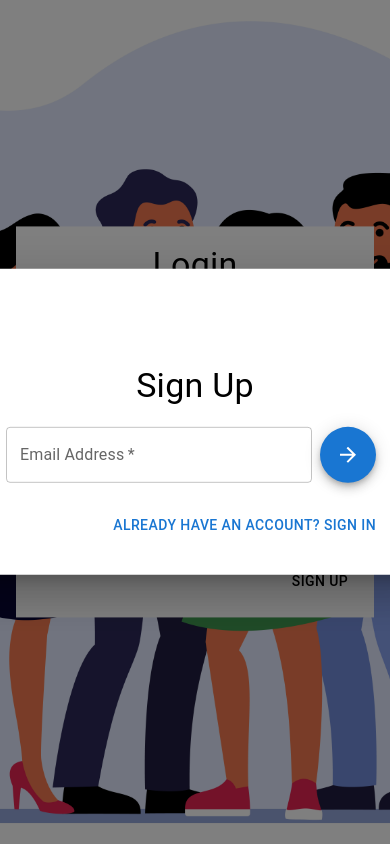
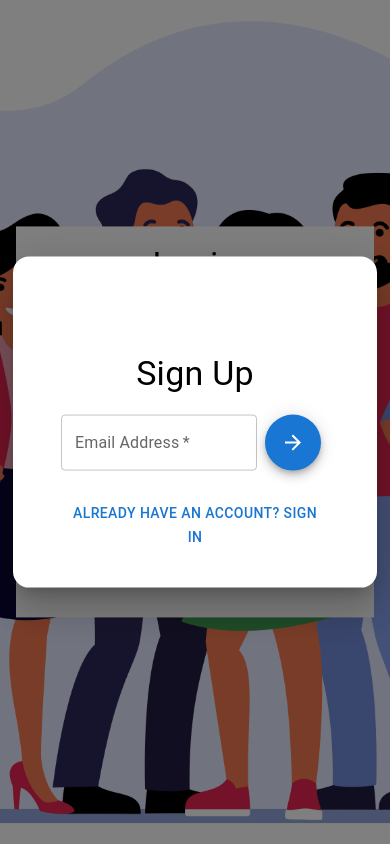
Before and after one commit to Sohaibmeo/BuzzBridge, a React (Create React App) app in the folder quora-frontend/: page / in a window 390 px wide. Both pictures are taken after a click on the button "SIGN UP?". Built offline with nearby package versions, Linux system fonts and the light colour scheme; no server answers.

Commit message:
added responsiveness on modals

```diff
--- a/quora-frontend/src/components/Common/Navbar.tsx
+++ b/quora-frontend/src/components/Common/Navbar.tsx
@@ -66,7 +66,7 @@ export default function PrimarySearchAppBar() {
               <Box sx={{ flexGrow: 1 }} />
               <Box
                 sx={{
-                  display: { xs: 'none', md: 'flex' },
+                  display: 'flex',
                   alignItems: 'center',
                   justifyContent: 'center',
                 }}
@@ -89,6 +89,7 @@ export default function PrimarySearchAppBar() {
                   sx={{
                     width: '2.2em',
                     height: '2.2em',
+                    display: { xs: 'none', md: 'block' },
                     borderRadius: '50%',
                     marginLeft: '10px',
                   }}
--- a/quora-frontend/src/components/Forms/CreateQuestionForm.tsx
+++ b/quora-frontend/src/components/Forms/CreateQuestionForm.tsx
@@ -134,7 +134,7 @@ const CreateQuestionForm = ({
                 }
               />
             </Grid>
-            <Grid item xs={8}>
+            <Grid item lg={8} xs={12}>
               <TextField
                 select
                 value={formData?.assignedTopics ? formData?.assignedTopics : []}
@@ -159,7 +159,7 @@ const CreateQuestionForm = ({
                 ))}
               </TextField>
             </Grid>
-            <Grid item xs={4} display={'flex'} alignItems={'center'}>
+            <Grid item lg={4} xs={12} display={'flex'} alignItems={'center'}>
               <CustomImgUpload setFormData={setFormData} height={'90%'} />
             </Grid>
           </Grid>
--- a/quora-frontend/src/components/Forms/CreateTopicForm.tsx
+++ b/quora-frontend/src/components/Forms/CreateTopicForm.tsx
@@ -111,7 +111,7 @@ const CreateTopicForm = ({
                 }
               />
             </Grid>
-            <Grid item xs={8}>
+            <Grid item lg={8} xs={12}>
               <TextField
                 variant="outlined"
                 multiline
@@ -128,7 +128,7 @@ const CreateTopicForm = ({
                 }
               />
             </Grid>
-            <Grid item xs={4} display={'flex'} alignItems={'center'}>
+            <Grid item lg={4} xs={12} display={'flex'} alignItems={'center'}>
               <CustomImgUpload
                 setFormData={setFormData}
                 customText="Add an Image"
--- a/quora-frontend/src/components/Modals/CreateModal.tsx
+++ b/quora-frontend/src/components/Modals/CreateModal.tsx
@@ -1,4 +1,4 @@
-import { Box, Modal } from '@mui/material';
+import { Box, Modal, useMediaQuery } from '@mui/material';
 import './style.css';
 
 const CreateModal = ({
@@ -20,6 +20,8 @@ const CreateModal = ({
     if (disableBackDrop) return;
     setOpenModal(false);
   };
+  const displaySizeLarge = useMediaQuery('(max-width:600px)');
+  console.log(displaySizeLarge)
   return (
     <Modal
       open={openModal}
@@ -29,7 +31,12 @@ const CreateModal = ({
     >
       <Box
         className={image ? 'modalImage' : 'modalBox'}
-        sx={{ width: { width }, boxShadow: 24, p: 4, borderRadius: '16px'}}
+        sx={{
+          width: displaySizeLarge ? 300 : { width },
+          boxShadow: 24,
+          p: 4,
+          borderRadius: '16px',
+        }}
       >
         {Children}
       </Box>
```
